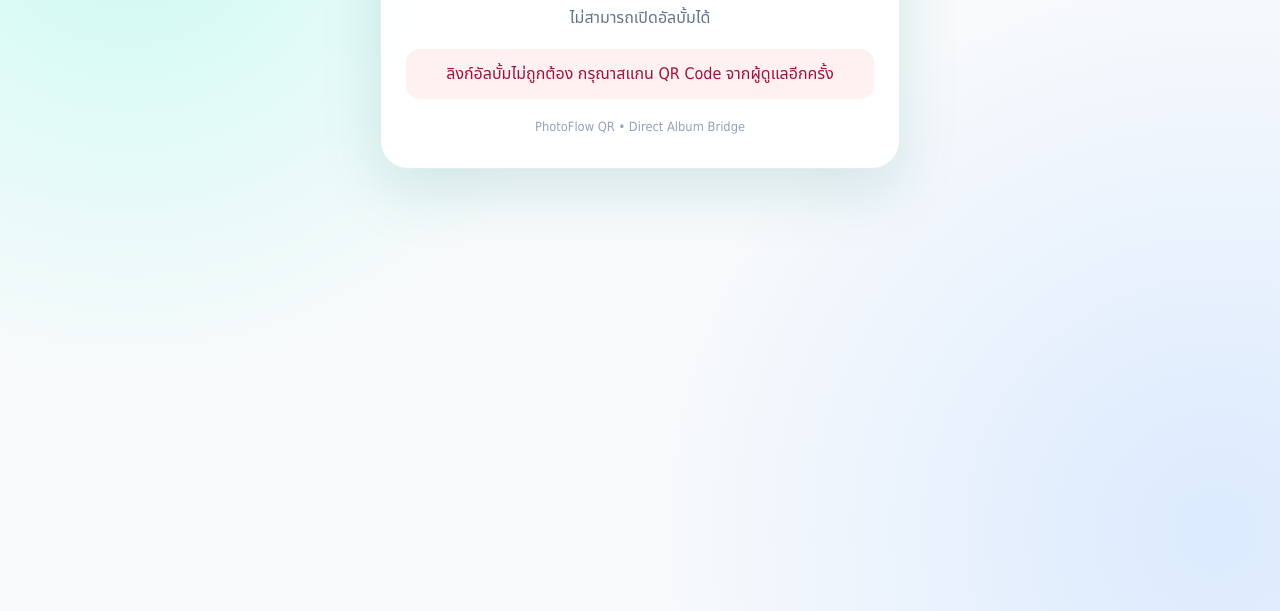
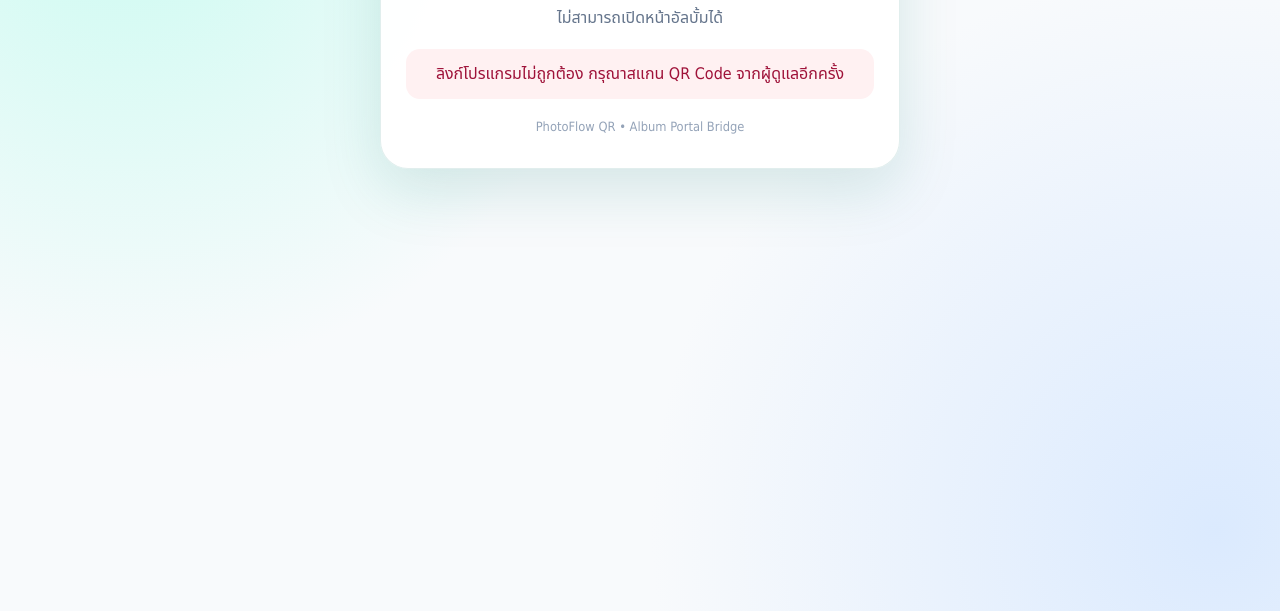
Before and after one commit to knid1515/PhotoFlow-QR, a plain HTML site: page index2.html in a window 1280 px wide. Shown: the part 189-800 px from the top of the page. Drawn offline with Linux system fonts and the light colour scheme.

Commit message:
Update index2.html

```diff
--- a/index2.html
+++ b/index2.html
@@ -4,7 +4,7 @@
   <meta charset="UTF-8">
   <meta name="viewport" content="width=device-width, initial-scale=1, viewport-fit=cover">
   <meta name="theme-color" content="#0f766e">
-  <title>PhotoFlow QR - กำลังเปิดอัลบั้ม</title>
+  <title>PhotoFlow QR - กำลังเปิดโปรแกรม</title>
   <style>
     *{box-sizing:border-box}html,body{min-height:100%;margin:0}body{display:grid;place-items:center;padding:20px;font-family:Tahoma,"Noto Sans Thai",sans-serif;color:#102a2a;background:radial-gradient(circle at 10% 10%,#ccfbf1 0,transparent 36%),radial-gradient(circle at 95% 90%,#dbeafe 0,transparent 40%),#f8fafc}.card{width:min(520px,100%);padding:34px 25px;text-align:center;border:1px solid rgba(15,118,110,.12);border-radius:28px;background:rgba(255,255,255,.96);box-shadow:0 22px 60px rgba(15,118,110,.15)}.logo{width:84px;height:84px;display:grid;place-items:center;margin:0 auto 18px;border-radius:25px;color:#fff;background:linear-gradient(135deg,#0f766e,#14b8a6);font-size:38px;box-shadow:0 14px 30px rgba(15,118,110,.25)}h1{margin:0 0 8px;font-size:1.55rem}p{margin:0;color:#64748b;line-height:1.65}.spinner{width:44px;height:44px;margin:23px auto;border:4px solid #ccfbf1;border-top-color:#0f766e;border-radius:50%;animation:spin .8s linear infinite}@keyframes spin{to{transform:rotate(360deg)}}.btn{display:none;min-height:48px;align-items:center;justify-content:center;margin-top:20px;padding:10px 18px;border:0;border-radius:14px;color:#fff;background:#0f766e;font-weight:700;text-decoration:none}.error{display:none;margin-top:18px;padding:13px;border-radius:14px;color:#9f1239;background:#fff1f2}.footer{margin-top:20px;color:#94a3b8;font-size:.8rem}
   </style>
@@ -13,11 +13,11 @@
   <main class="card">
     <div class="logo">📷</div>
     <h1>PhotoFlow QR</h1>
-    <p id="message">กำลังเปิดอัลบั้มที่เลือก กรุณารอสักครู่…</p>
+    <p id="message">กำลังเปิดหน้าอัลบั้ม กรุณารอสักครู่…</p>
     <div id="spinner" class="spinner"></div>
-    <div id="error" class="error">ลิงก์อัลบั้มไม่ถูกต้อง กรุณาสแกน QR Code จากผู้ดูแลอีกครั้ง</div>
-    <a id="openButton" class="btn" href="#">เปิดอัลบั้ม</a>
-    <div class="footer">PhotoFlow QR • Direct Album Bridge</div>
+    <div id="error" class="error">ลิงก์โปรแกรมไม่ถูกต้อง กรุณาสแกน QR Code จากผู้ดูแลอีกครั้ง</div>
+    <a id="openButton" class="btn" href="#">เปิดหน้าอัลบั้ม</a>
+    <div class="footer">PhotoFlow QR • Album Portal Bridge</div>
   </main>
   <script>
     'use strict';
@@ -30,7 +30,7 @@
         button.href=target.href;button.style.display='inline-flex';
         window.setTimeout(function(){window.location.replace(target.href)},350);
       }catch(error){
-        document.getElementById('spinner').style.display='none';document.getElementById('message').textContent='ไม่สามารถเปิดอัลบั้มได้';document.getElementById('error').style.display='block';button.style.display='none';
+        document.getElementById('spinner').style.display='none';document.getElementById('message').textContent='ไม่สามารถเปิดหน้าอัลบั้มได้';document.getElementById('error').style.display='block';button.style.display='none';
       }
     })();
   </script>
```
